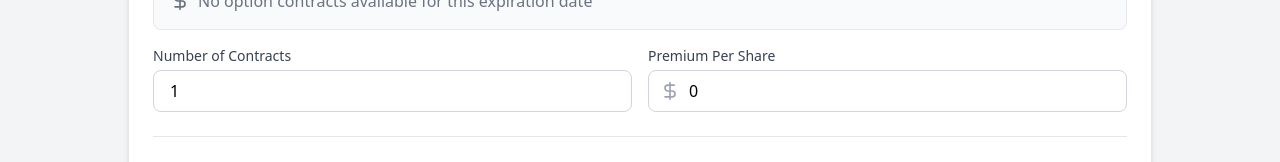
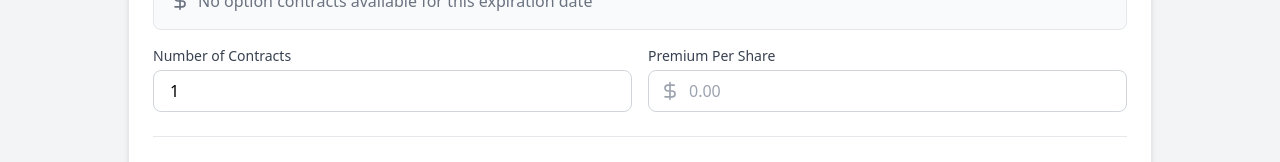
Before and after one commit to kisernl/options_calc_fe, a React (Vite) app: page / in a window 1280 px wide. Shown: the part 601-763 px from the top of the page. Built offline with nearby package versions, Linux system fonts and the light colour scheme.

Commit message:
debug premium placeholder

```diff
--- a/src/components/OptionsCalculator.tsx
+++ b/src/components/OptionsCalculator.tsx
@@ -518,7 +518,8 @@ const OptionsCalculator: React.FC = () => {
                     type="number"
                     min="0"
                     step="0.01"
-                    value={getCurrentState().premium}
+                    value={getCurrentState().premium || ""}
+                    placeholder="0.00"
                     onChange={handlePremiumChange}
                     className="w-full pl-10 pr-4 py-2 border border-gray-300 rounded-lg focus:outline-none focus:ring-2 focus:ring-blue-500"
                   />
```
